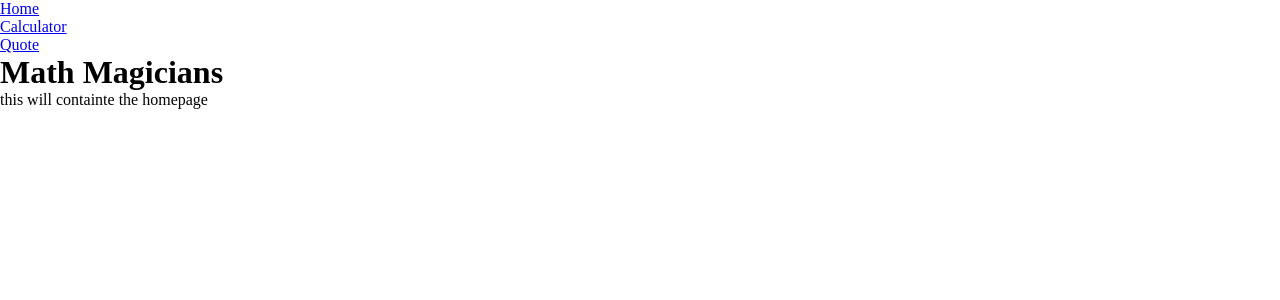
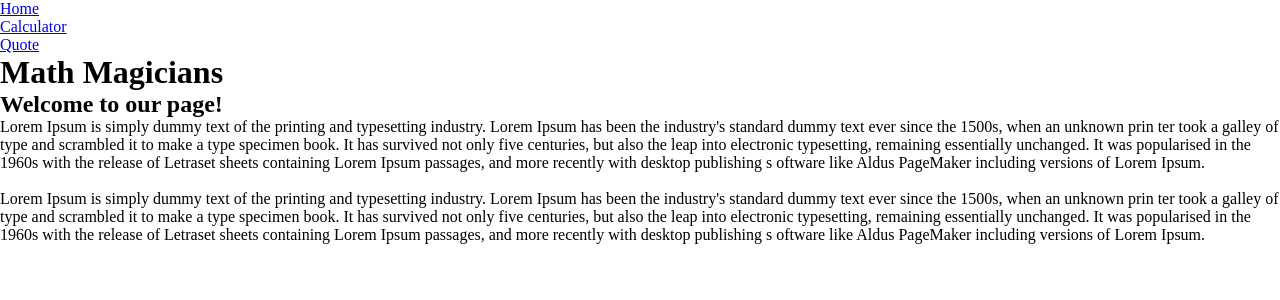
Before and after one commit to Diegogagan2587/math-magicians, a React (Create React App) app: page / in a window 1280 px wide. Shown: the top 300 px of the page. Built offline with nearby package versions, Linux system fonts and the light colour scheme.

Commit message:
add content for homepage

```diff
--- a/src/components/Home.js
+++ b/src/components/Home.js
@@ -1,8 +1,25 @@
 const Home = () => {
     return (
-        <div>
-            this will containte the homepage
-        </div>
+        <>
+            <h2>Welcome to our page!</h2>
+            <p> Lorem Ipsum is simply dummy text of the printing and typesetting industry. Lorem Ipsum
+                 has been the industry's standard dummy text ever since the 1500s, when an unknown prin
+                 ter took a galley of type and scrambled it to make a type specimen book. It has survived
+                  not only five centuries, but also the leap into electronic typesetting, remaining
+                  essentially unchanged. It was popularised in the 1960s with the release of Letraset
+                  sheets containing Lorem Ipsum passages, and more recently with desktop publishing s
+                  oftware like Aldus PageMaker including versions of Lorem Ipsum.
+            </p>
+            <br/>
+            <p> Lorem Ipsum is simply dummy text of the printing and typesetting industry. Lorem Ipsum
+                 has been the industry's standard dummy text ever since the 1500s, when an unknown prin
+                 ter took a galley of type and scrambled it to make a type specimen book. It has survived
+                  not only five centuries, but also the leap into electronic typesetting, remaining
+                  essentially unchanged. It was popularised in the 1960s with the release of Letraset
+                  sheets containing Lorem Ipsum passages, and more recently with desktop publishing s
+                  oftware like Aldus PageMaker including versions of Lorem Ipsum.
+            </p>
+        </>
     )
 }
 
```
